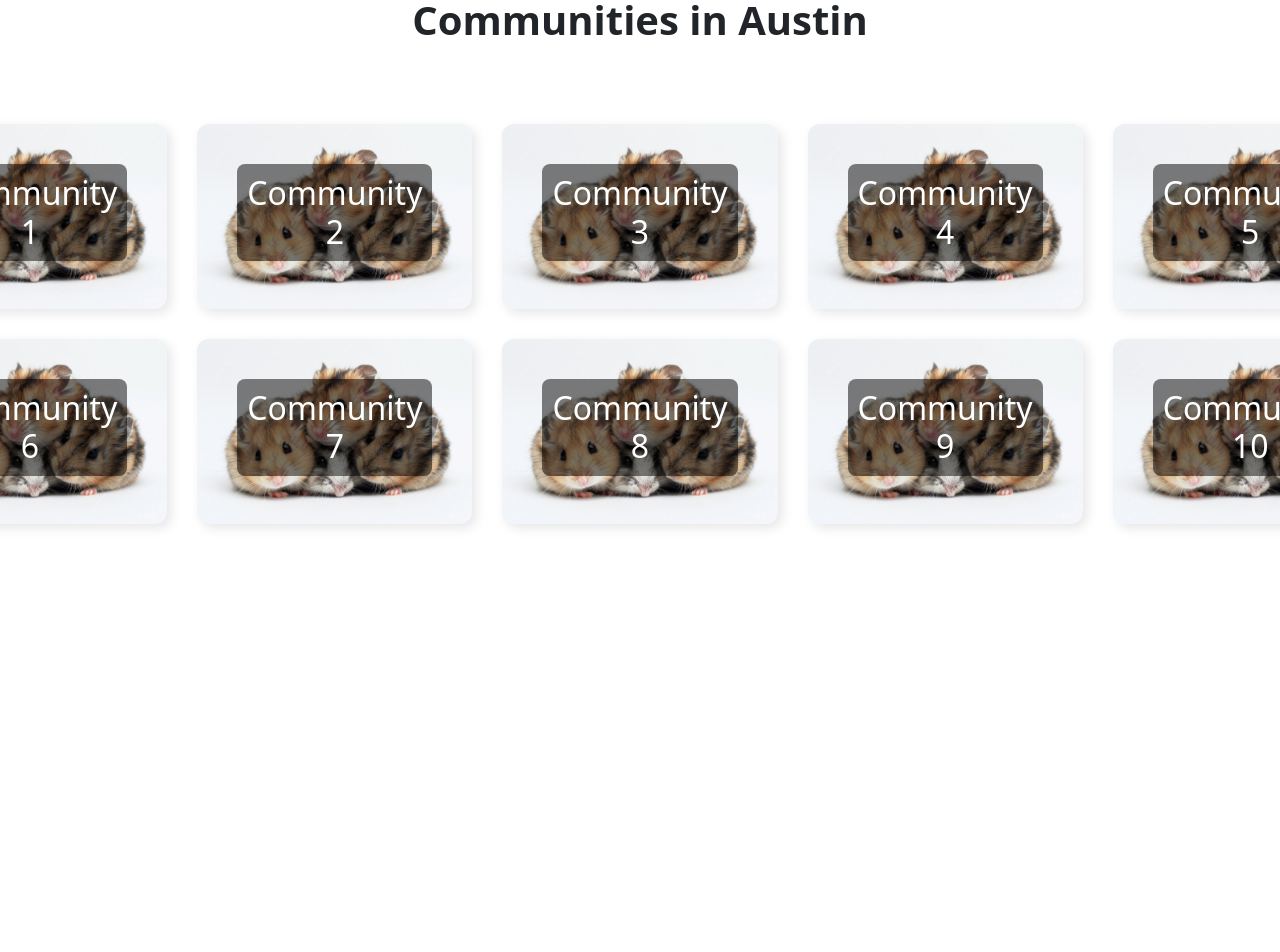
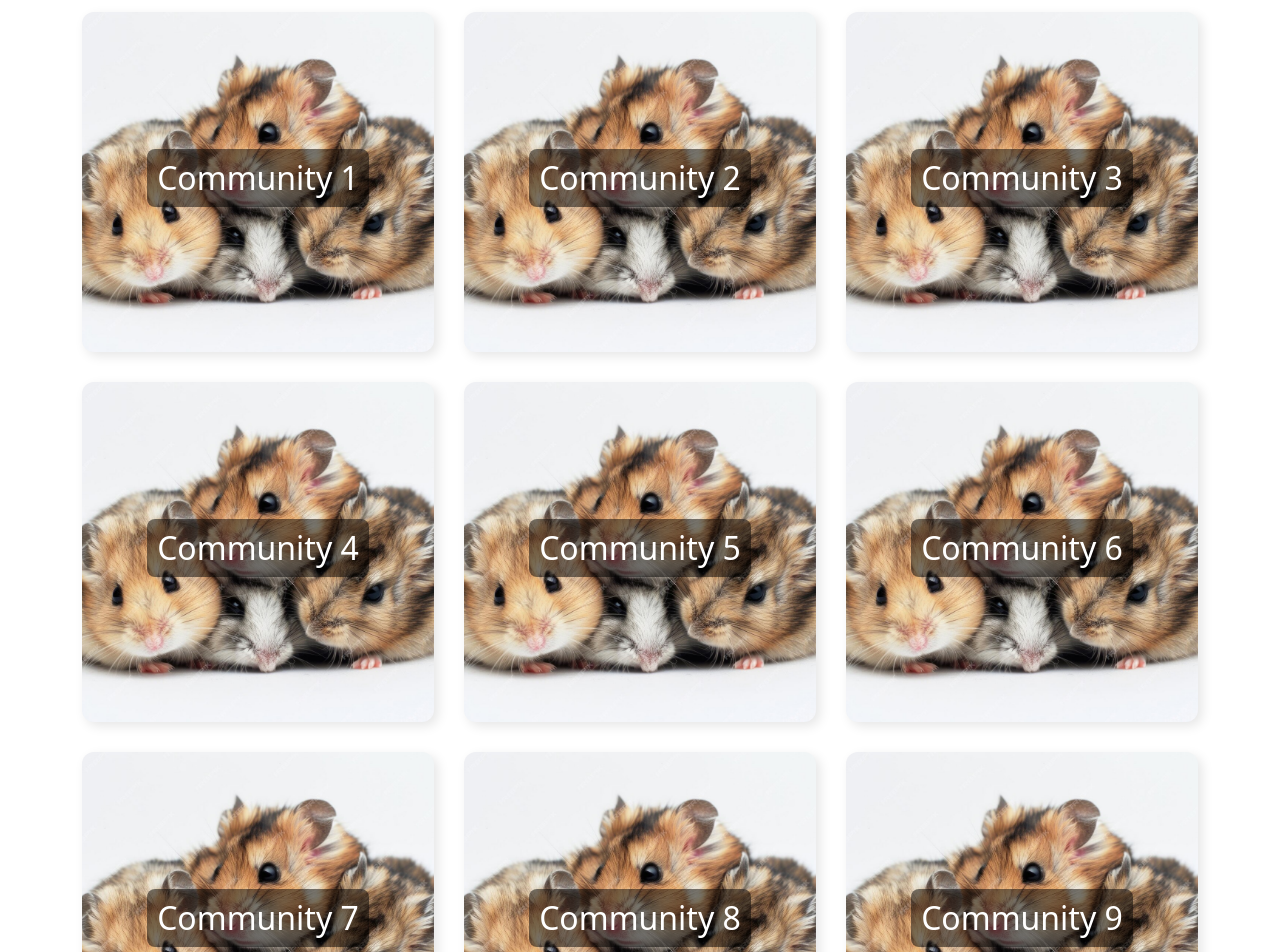
Before and after one commit to TorresEdwin/SpeakATX, a React (Vite) app in the folder frontend/: page /communities in a window 1280 px wide. Shown: the part 140-1092 px from the top of the page. Before the commit the page ends 800 px from the top, so only its background shows below. Built offline with nearby package versions, Linux system fonts and the light colour scheme.

Commit message:
ui cleanup pass

```diff
--- a/frontend/src/App.css
+++ b/frontend/src/App.css
@@ -48,7 +48,6 @@
 
 /*****************  Splash Page  *********************/
 .splash-main {
-  height: 100vh;
   margin: 0;
   display: flex;
   width: 100vw;
--- a/frontend/src/App.jsx
+++ b/frontend/src/App.jsx
@@ -18,7 +18,7 @@ import About from "./pages/about";
 import TranslationsPage from "./pages/translations";
 import CommunitiesPage from './pages/communities';
 import JobsPage from './pages/jobs';
-import GoogleJob from "./pages/google-job";  // Import the job details page
+import JobInstance from "./pages/job_instance";  // Import the job details page
 
 import React from "react";
 function App() {
@@ -34,7 +34,7 @@ function App() {
                 <Route path="/jobs" element={<JobsPage />} />
                 <Route path="/about" element={<About />} />
                 {/* Dynamic Job Details Page */}
-                <Route path="/jobs/:jobName" element={<GoogleJob />} />
+                <Route path="/jobs/:jobName" element={<JobInstance />} />
 
             </Routes>
         </Router>
--- a/frontend/src/pages/about.jsx
+++ b/frontend/src/pages/about.jsx
@@ -100,8 +100,8 @@ const About = () => {
                 About Us
             </h1>
 
-            <p>SpeakATX is a website that aims to provide resources to minimal english and non-english speakers in Austin, TX. <br/>
-                We use Yelp, Google Maps, and Glassdoor APIs. This site was made with React and Node.js.</p>
+            <p>SpeakATX aims to provide resources to minimal english and non-english speakers in Austin, TX. <br/>
+                This site uses Yelp, Google Maps, and Glassdoor APIs. This site was made with React and Node.js.</p>
 
             <p>Insert explanation of the interesting result of integrating disparate data here.</p>
 
--- a/frontend/src/pages/communities.jsx
+++ b/frontend/src/pages/communities.jsx
@@ -1,6 +1,16 @@
 import React from "react";
 
 const services = [
+  { name: "Community 1" },
+  { name: "Community 2" },
+  { name: "Community 3" },
+  { name: "Community 4" },
+  { name: "Community 5" },
+  { name: "Community 6" },
+  { name: "Community 7" },
+  { name: "Community 8" },
+  { name: "Community 9" },
+  { name: "Community 10" },
   { name: "Community 1" },
   { name: "Community 2" },
   { name: "Community 3" },
@@ -15,20 +25,14 @@ const services = [
 
 const CommunitiesPage = () => {
   return (
-    <div
-      style={{
-        padding: "20px",
-        maxWidth: "1200px",
-        margin: "0 auto",
-        textAlign: "center",
-      }}
-    >
-      <h1 style={{ fontSize: "40px", fontWeight: "bold", marginBottom: "80px" }}>Communities in Austin</h1>
+    <div className="container mt-4">
+      <br/>
+      <h1 className="text-center mb-4">Communities in Austin</h1>
       <div
         style={{
           display: "grid",
           gap: "30px",
-          gridTemplateColumns: "repeat(5, 1fr)", /* Always 5 columns */
+          gridTemplateColumns: "repeat(3, 1fr)", /* Always 5 columns */
           gridTemplateRows: "repeat(2, auto)", /* Adjust row height based on content */
           gridAutoRows: "minmax(180px, auto)", /* Allows flexibility in row height */
           justifyContent: "center",
@@ -42,7 +46,7 @@ const CommunitiesPage = () => {
               border: "none",
               borderRadius: "12px",
               padding: "40px",
-              minHeight: "180px",
+              minHeight: "340px",
               boxShadow: "4px 4px 12px rgba(0,0,0,0.1)",
               fontSize: "22px",
               fontWeight: "bold",
--- a/frontend/src/pages/index.jsx
+++ b/frontend/src/pages/index.jsx
@@ -10,15 +10,15 @@ import { Container } from 'react-bootstrap';
 const Home = () => {
     return (
         <main className="splash-main">
-            <Container className=" splash p-5 mb-4 bg-light rounded-3">
+            <Container className="splash p-5 mb-4 bg-light">
                 <div className="splash-content">
                     <h1 className="display-4">Welcome to SpeakATX</h1>
                     <p className="lead">
-                        SpeakATX is a website that aims to provide resources
+                        Providing resources
                         to minimal english and non-english speakers in Austin, TX.
                     </p>
                     <hr className="my-4" />
-                    <p>It will have information on local non-english
+                    <p>Local non-english
                     communities, translation services, and job postings.</p>
                 </div>
                 </Container>
--- a/frontend/src/pages/google-job.jsx
+++ b/frontend/src/pages/job_instance.jsx
@@ -30,7 +30,7 @@ const jobs = [
     }
 ];
 
-const GoogleJob = () => {
+const JobInstance = () => {
     const { jobName } = useParams(); // Get job name from URL
     const job = jobs.find(job => job.name === jobName); // Find the matching job
 
@@ -50,4 +50,4 @@ const GoogleJob = () => {
     );
 };
 
-export default GoogleJob;
+export default JobInstance;
--- a/frontend/src/pages/jobs.jsx
+++ b/frontend/src/pages/jobs.jsx
@@ -33,6 +33,7 @@ const JobsPage = () => {
 
     return (
         <div className="container my-4">
+            <br/>
             <h1 className="mb-4">Jobs</h1>
             <p className="mb-4">Number of jobs: {jobLinks.length}</p>
 
--- a/frontend/src/pages/translations.jsx
+++ b/frontend/src/pages/translations.jsx
@@ -88,6 +88,7 @@ const services = [
 const TranslationPage = () => {
   return (
     <div className="container mt-4">
+      <br/>
       <h1 className="text-center mb-4">Multilingual Services in Austin</h1>
       <div className="row row-cols-1 row-cols-sm-2 row-cols-md-3 g-3">
         {services.map((service, index) => (
```
